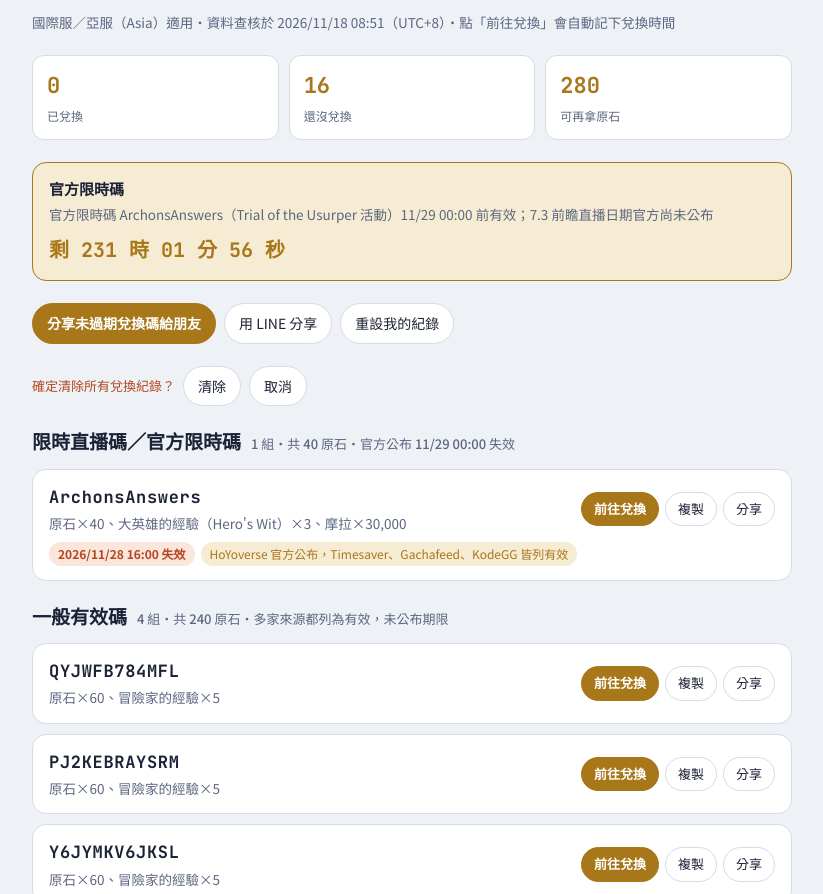
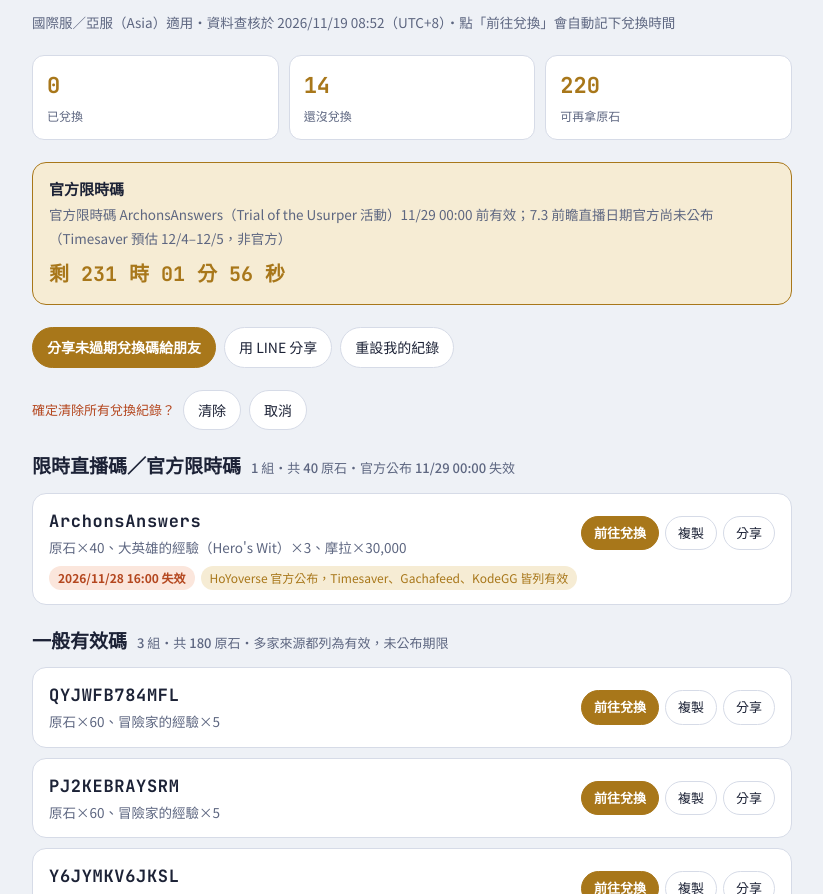
Before and after one commit to kamaJe122/genshin-redeem-codes, a plain HTML site: page index.html in a window 1280 px wide. Shown: the part 78-972 px from the top of the page, without its empty margins (228-1051 px from the left). Drawn offline with Linux system fonts and the light colour scheme.

Commit message:
更新兌換碼 2026/11/19
過期：NEEI8A8341OW、NEEI986K5X6R（KodeGG 列為過期）
降級：NEEIJB764CA3 移至「可以試試看」（僅 Timesaver 列有效）
無新增碼；更新查核日期與 7.3 直播預估

Co-Authored-By: Claude Sonnet 5.5 <noreply@anthropic.com>
Claude-Session: https://claude.ai/code/session_01QbwhbGwxCJY7BdXFDNJV5m

```diff
--- a/index.html
+++ b/index.html
@@ -72,7 +72,7 @@ textarea{width:100%;min-height:120px;font-family:var(--f-mono);font-size:12px;ba
 <div class="wrap">
   <header>
     <h1>原神兌換碼簿</h1>
-    <p class="sub">國際服／亞服（Asia）適用・資料查核於 2026/11/18 08:51（UTC+8）・點「前往兌換」會自動記下兌換時間</p>
+    <p class="sub">國際服／亞服（Asia）適用・資料查核於 2026/11/19 08:52（UTC+8）・點「前往兌換」會自動記下兌換時間</p>
   </header>
 
   <div class="stats">
@@ -82,7 +82,7 @@ textarea{width:100%;min-height:120px;font-family:var(--f-mono);font-size:12px;ba
   </div>
 
   <div class="banner">
-    <div><strong>官方限時碼</strong><br><span class="sub" style="margin:0">官方限時碼 ArchonsAnswers（Trial of the Usurper 活動）11/29 00:00 前有效；7.3 前瞻直播日期官方尚未公布</span></div>
+    <div><strong>官方限時碼</strong><br><span class="sub" style="margin:0">官方限時碼 ArchonsAnswers（Trial of the Usurper 活動）11/29 00:00 前有效；7.3 前瞻直播日期官方尚未公布（Timesaver 預估 12/4–12/5，非官方）</span></div>
     <div class="cd" id="cd">--</div>
   </div>
 
@@ -95,12 +95,12 @@ textarea{width:100%;min-height:120px;font-family:var(--f-mono);font-size:12px;ba
   <textarea id="shareBox" hidden readonly aria-label="分享文字"></textarea>
 
   <section><h2>限時直播碼／官方限時碼 <small>1 組・共 40 原石・官方公布 11/29 00:00 失效</small></h2><div class="list" id="g-live"></div></section>
-  <section><h2>一般有效碼 <small>4 組・共 240 原石・多家來源都列為有效，未公布期限</small></h2><div class="list" id="g-on"></div></section>
+  <section><h2>一般有效碼 <small>3 組・共 180 原石・多家來源都列為有效，未公布期限</small></h2><div class="list" id="g-on"></div></section>
   <section><h2>素材碼 <small>3 組・沒有原石，但有天賦書／摩拉／料理</small></h2><div class="list" id="g-mat"></div></section>
-  <section><h2>可以試試看 <small>8 組・來源不一致，失敗很正常</small></h2><div class="list" id="g-try"></div></section>
+  <section><h2>可以試試看 <small>7 組・來源不一致，失敗很正常</small></h2><div class="list" id="g-try"></div></section>
 
   <details><summary>已確認過期（不必再試）</summary>
-    <div class="dead-list">KeepUpWithMitya（11/16 00:00 失效，Levvvel 列為過期）・OPERACOLLAB・6LS3F3LS5K87（11/12 Timesaver、Gachafeed 列為過期）・OKTCHX26J57Q・OKTC3QNH61J7・UIVIBUQM6Q8A（11/9 KodeGG 列為過期）・PLDXIB886Y1S・Snezhnaya（11/4 Beebom 列為過期）・EPIC2026（11/1 多數來源列為過期）・DUGODWKRHAKDNJ（10/31 多數來源列為過期）・Y1INABQB6DEX・2BJ64QRZ7RT8（10 月下旬多數來源列為過期）・HourofRuin・ExpertMitya・PhotoTime（7.2 直播碼，10/26 12:00 失效）・VesnaOnPatrol（10/22 23:59 失效）</div>
+    <div class="dead-list">NEEI8A8341OW・NEEI986K5X6R（11/19 KodeGG 列為過期，其他來源未列）・KeepUpWithMitya（11/16 00:00 失效，Levvvel 列為過期）・OPERACOLLAB・6LS3F3LS5K87（11/12 Timesaver、Gachafeed 列為過期）・OKTCHX26J57Q・OKTC3QNH61J7・UIVIBUQM6Q8A（11/9 KodeGG 列為過期）・PLDXIB886Y1S・Snezhnaya（11/4 Beebom 列為過期）・EPIC2026（11/1 多數來源列為過期）・DUGODWKRHAKDNJ（10/31 多數來源列為過期）・Y1INABQB6DEX・2BJ64QRZ7RT8（10 月下旬多數來源列為過期）</div>
   </details>
 
   <div class="note">兌換條件
@@ -122,8 +122,7 @@ const CODES=[
  {c:"QYJWFB784MFL",g:"on",gem:60,r:"原石×60、冒險家的經驗×5"},
  {c:"PJ2KEBRAYSRM",g:"on",gem:60,r:"原石×60、冒險家的經驗×5"},
  {c:"Y6JYMKV6JKSL",g:"on",gem:60,r:"原石×60、冒險家的經驗×5"},
- {c:"NEEIJB764CA3",g:"on",gem:60,r:"原石×60、冒險家的經驗×5"},
- {c:"NEEI8A8341OW",g:"try",gem:60,r:"原石×60、冒險家的經驗×5",tag:"11/16 Levvvel、11/13 Pocket Tactics 都沒列出，先降級"},
+ {c:"NEEIJB764CA3",g:"try",gem:60,r:"原石×60、冒險家的經驗×5",tag:"只有 Timesaver 列為有效；Gachafeed、KodeGG 列為過期，先降級"},
  {c:"MIJIQ23V2437",g:"mat",gem:0,r:"摩拉×10,000、冒險家的經驗×10、精鍛用良礦×5、料理×10",tag:"11/16 Levvvel、11/13 Pocket Tactics 列有效"},
  {c:"PNKZ3WLNN8G6",g:"mat",gem:0,r:"三種天賦書（Charity、Fortitude、Glory 的教導）各×5",tag:"11/16 Levvvel、11/13 Pocket Tactics 列有效"},
  {c:"CDOF4X83H7X2",g:"mat",gem:0,r:"摩拉×10,000、冒險家的經驗×10、精鍛用良礦×5、料理×10",tag:"11/17 Timesaver、Gachafeed、KodeGG、Gamevika 列有效"},
@@ -132,7 +131,6 @@ const CODES=[
  {c:"QYJW92K1DS3X",g:"try",gem:60,r:"原石×60、冒險家的經驗×5",tag:"只有 KodeGG 1 個來源（11/8 收錄）"},
  {c:"QYJW21ZVV5Z8",g:"try",gem:60,r:"原石×60、冒險家的經驗×5",tag:"只有 KodeGG 1 個來源（11/4 收錄）"},
  {c:"QYJWQVRI39BE",g:"try",gem:60,r:"原石×60、冒險家的經驗×5",tag:"只有 KodeGG 1 個來源，其他來源未列出"},
- {c:"NEEI986K5X6R",g:"try",gem:60,r:"原石×60、冒險家的經驗×5",tag:"只有 KodeGG 1 個來源，其他來源未列出"},
  {c:"GENSHINGIFT",g:"try",gem:50,r:"原石×50、大英雄的經驗×3",tag:"常駐碼，常被兌完"}
 ];
 const KEY="genshin-redeem-log-v1";
@@ -179,7 +177,7 @@ function render(){
 
 function shareText(){
   const live=CODES.filter(x=>!isDead(x)&&x.g!=="try");
-  return "🎁 原神兌換碼（國際服／亞服）\n"+live.map(x=>`${x.c}｜${x.r}\n${BASE+x.c}`).join("\n\n")+"\n\n官方限時碼 ArchonsAnswers 將於 11/29 00:00（UTC+8）失效，請盡早兌換；7.3 前瞻直播日期官方尚未公布，公布後會再更新。素材碼與一般碼未公布期限，要領請盡早！";
+  return "🎁 原神兌換碼（國際服／亞服）\n"+live.map(x=>`${x.c}｜${x.r}\n${BASE+x.c}`).join("\n\n")+"\n\n官方限時碼 ArchonsAnswers 將於 11/29 00:00（UTC+8）失效，請盡早兌換；7.3 前瞻直播日期官方尚未公布（預估 12/4–12/5），公布後會再更新。素材碼與一般碼未公布期限，要領請盡早！";
 }
 
 document.addEventListener("click",async e=>{
```
Also changed, not shown: 1 other file.
